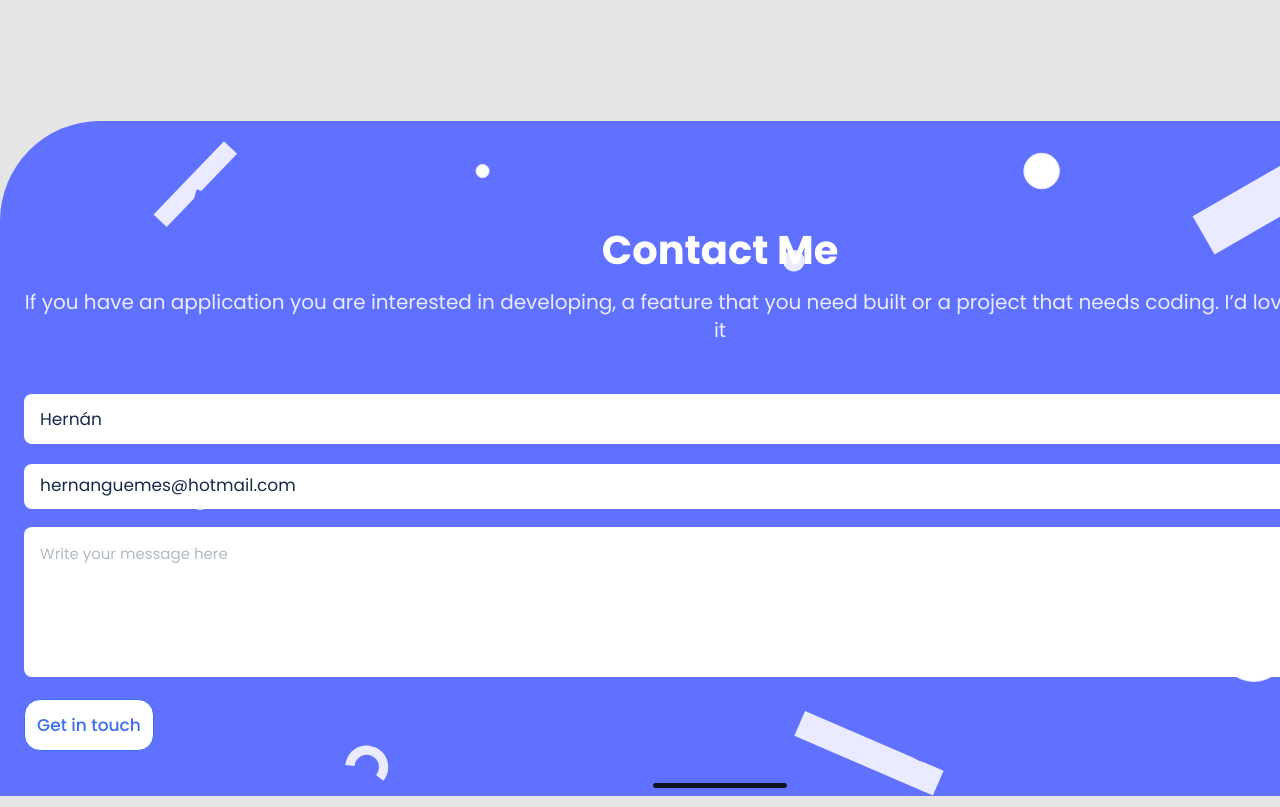
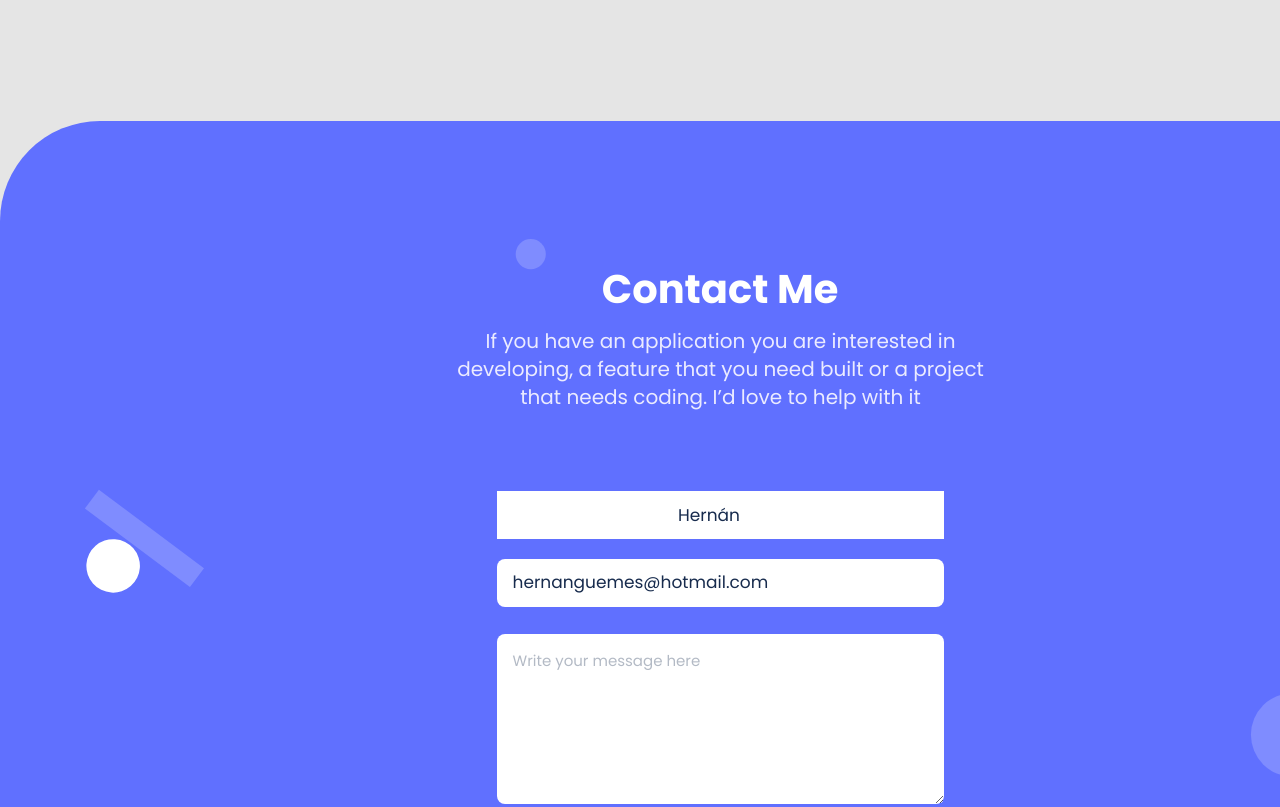
Before and after one commit to HFG43/Portfolio-Mobile-Version, a plain HTML site: page index.html in a window 1280 px wide. Shown: the part 3784-4591 px from the top of the page. Drawn offline with Linux system fonts and the light colour scheme.

Commit message:
Contact Me form Desktop

```diff
--- a/style.css
+++ b/style.css
@@ -472,7 +472,6 @@ textarea::placeholder {
   grid-template-columns: 50% 50%;
 }
 
-
 .image-snapshot-desktop-left {
   grid-area: 1 / 1 / 6 / 2;
   margin-left: 24px;
@@ -481,7 +480,6 @@ textarea::placeholder {
   height: 448px;
   width: 544px;
   border-radius: 8px;
-
 }
 
 .title-desktop-right {
@@ -513,8 +511,6 @@ textarea::placeholder {
 
 .button-desktop-right {
   grid-area: 5 / 2 / 6 / 3;
-
-
 }
 
 .image-snapshot-desktop-right {
@@ -743,12 +739,12 @@ textarea::placeholder {
 
   .dev-language {
     flex-direction: column;
-
   }
 
   .margin-lang-frame {
     margin-right: 184px;
   }
+
   .desktop-lang-font {
     padding-bottom: 29px;
     height: 24px;
@@ -759,4 +755,60 @@ textarea::placeholder {
     text-align: left;
     color: #344563;
   }
+
+  .contact-me-background {
+    position: relative;
+    background-image: url(Images/contact\ form\ background\ shapes.svg);
+    background-repeat: no-repeat;
+    background-size: contain;
+    background-position-x: 75.34px;
+    background-position-y: 79.09px;
+  }
+
+  .header-contact-me {
+    margin-top: 142px;
+    margin-bottom: 12px;
+  }
+
+  .contact-me-paragraph {
+    height: 102px;
+    margin-left: 436px;
+    margin-right: 435px;
+    margin-bottom: 12px;
+    font-size: 20px;
+    line-height: 28px;
+  }
+
+  #contact-me-form {
+    display: flex;
+    justify-content: center;
+    align-items: center;
+  }
+
+  .contact-me-name {
+    height: 48px;
+    width: 447px;
+    border-radius: 2px;
+    margin-bottom: 27px
+    padding: 0.9375rem 2.375rem 0.9375rem 1rem;
+    border-radius: 0;
+    color: #172b4d;
+    text-align: center;
+  }
+
+  .contact-me-email {
+    height: 48px;
+    width: 447px;
+    margin-bottom: 27px;
+  }
+
+  .contact-me-textarea {
+    height: 170px;
+    width: 447px;
+    margin-bottom: 27px;
+  }
+
+  .contact-me-submit-button {
+    margin-bottom: 127px;
+  }
 }
```
Also changed, not shown: Images/contact form background shapes.svg (added).
